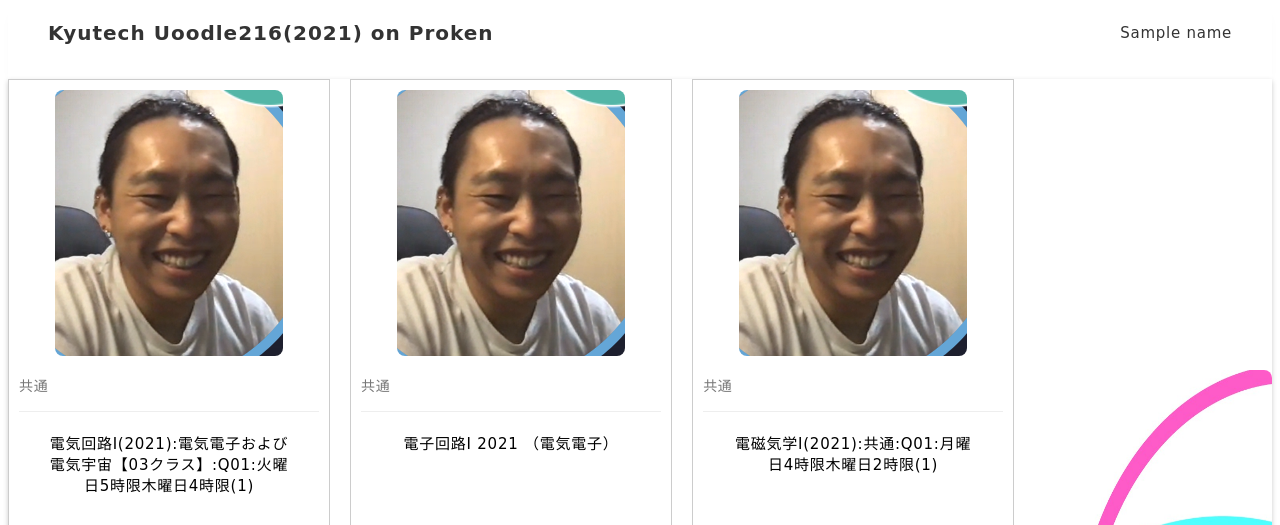
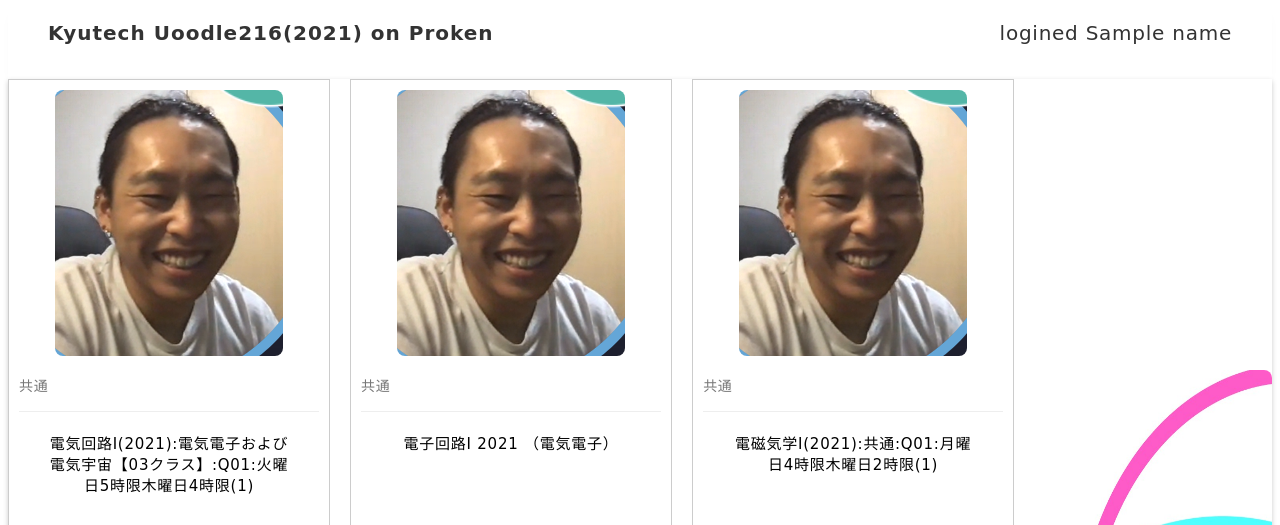
Before and after one commit to kyutech-programming-club/auto-manegement, a Python web app: template flask/templates/main/dashbord.html in a window 1280 px wide. Shown: the top 525 px of the page. Run offline with Jinja, Linux system fonts and the light colour scheme; the template is opened without the code that fills it: most values are stand-ins (such as "Sample title", 1, 10 or a date in 2020).

Commit message:
made login letter

```diff
--- a/flask/static/style.css
+++ b/flask/static/style.css
@@ -56,6 +56,10 @@ img {
 .header-logo a {
   color: #333;
   text-decoration: none;
+}
+
+.username {
+ font-size: 20px;
 }
 
 .card {
--- a/flask/templates/main/dashbord.html
+++ b/flask/templates/main/dashbord.html
@@ -12,7 +12,7 @@
         <a href="{{ url_for('home') }}">Kyutech Uoodle216(2021) on Proken</a>
       </h1>
       <div class="username">
-        {{ name }}
+        logined {{ name }}
       </div>
     </div>
 </header>
```
